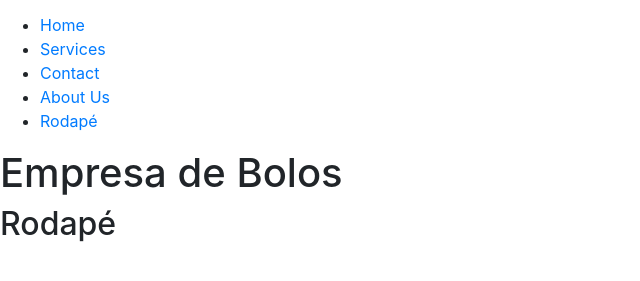
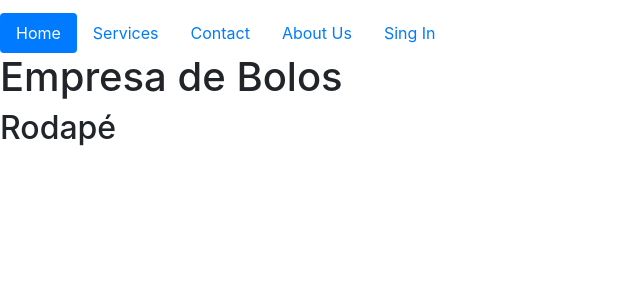
Before and after one commit to samielss/projetoWebBootstrap, a plain HTML site: page index.html in a window 1280 px wide. Shown: the part 67-348 px from the top of the page, without its empty margins (0-640 px from the left). Drawn offline with nearby package versions, Linux system fonts and the light colour scheme.

Commit message:
projeto bolos v1.1

```diff
--- a/index.html
+++ b/index.html
@@ -5,6 +5,8 @@
     <meta http-equiv="X-UA-Compatible" content="IE=edge">
     <meta name="viewport" content="width=device-width, initial-scale=1.0">
     <link rel="stylesheet" href="https://cdn.jsdelivr.net/npm/bootstrap@4.6.2/dist/css/bootstrap.min.css" integrity="sha384-xOolHFLEh07PJGoPkLv1IbcEPTNtaed2xpHsD9ESMhqIYd0nLMwNLD69Npy4HI+N" crossorigin="anonymous">
+    <link rel="stylesheet" href="css/style.css">
+    <script src="https://kit.fontawesome.com/6295897c13.js" crossorigin="anonymous"></script>
     <title>Document</title>
 </head>
 <body>
@@ -13,12 +15,22 @@
             <img src="images/bolo-vermelho.png" alt="logo">
         </figure>
         <nav>
-            <ul>
-                <li><a href="#">Home</a></li>
-                <li><a href="#">Services</a></li>
-                <li><a href="#">Contact</a></li>
-                <li><a href="#">About Us</a></li>
-                <li><a href="#">Rodapé</a></li>
+            <ul class="nav nav-pills">
+                <li class="nav-item">
+                    <a href="#" class="nav-link active">Home</a>
+                </li>
+                <li class="nav-item">
+                    <a href="#" class="nav-link">Services</a>
+                </li>
+                <li class="nav-item">
+                    <a href="#" class="nav-link">Contact</a>
+                </li>
+                <li class="nav-item">
+                    <a href="#" class="nav-link">About Us</a>
+                </li>
+                <li class="nav-item">
+                    <a href="#" class="nav-link disable">Sing In</a>
+                </li>
             </ul>
         </nav>
     </header>
```
Also changed, not shown: css/style.css (added).
